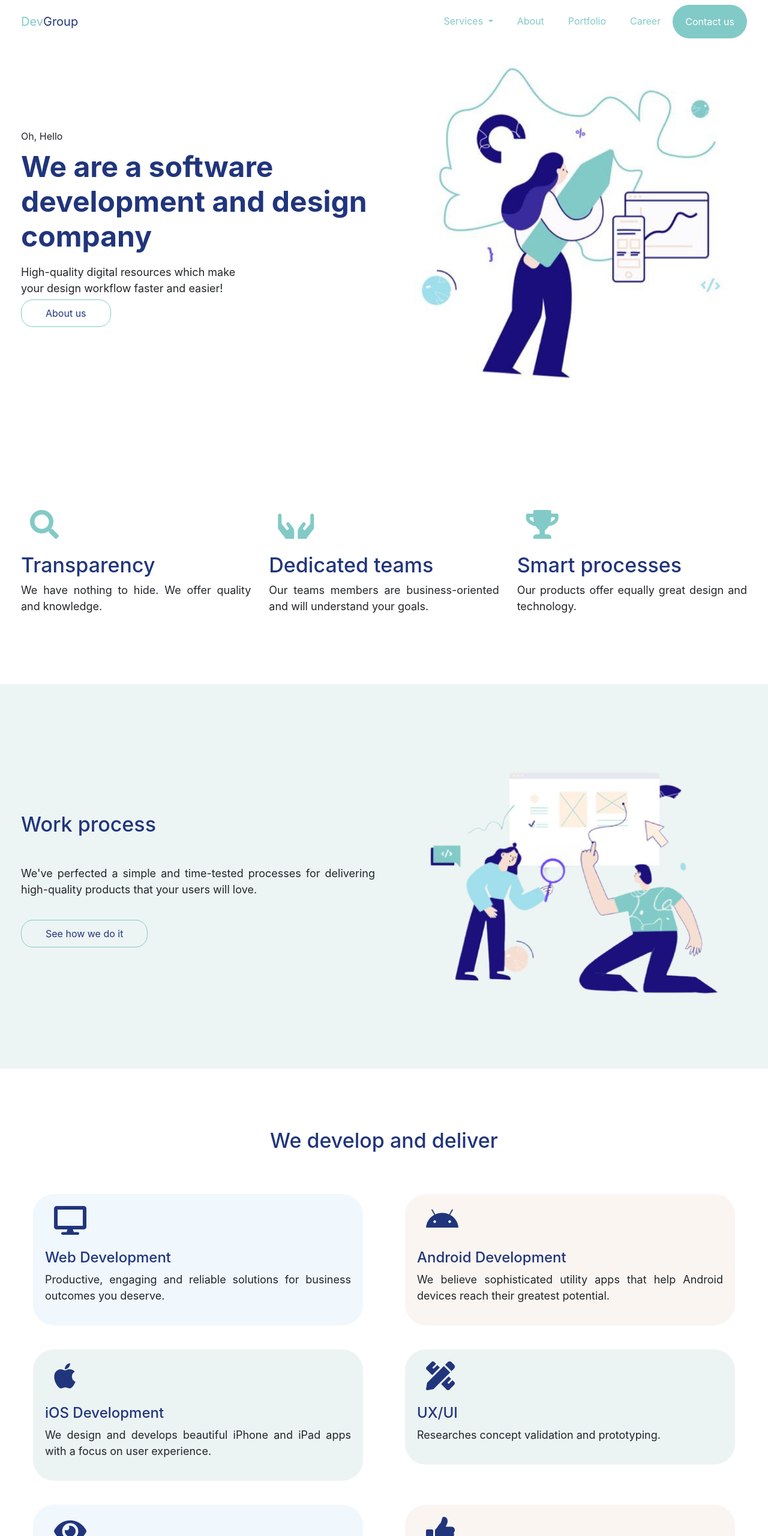
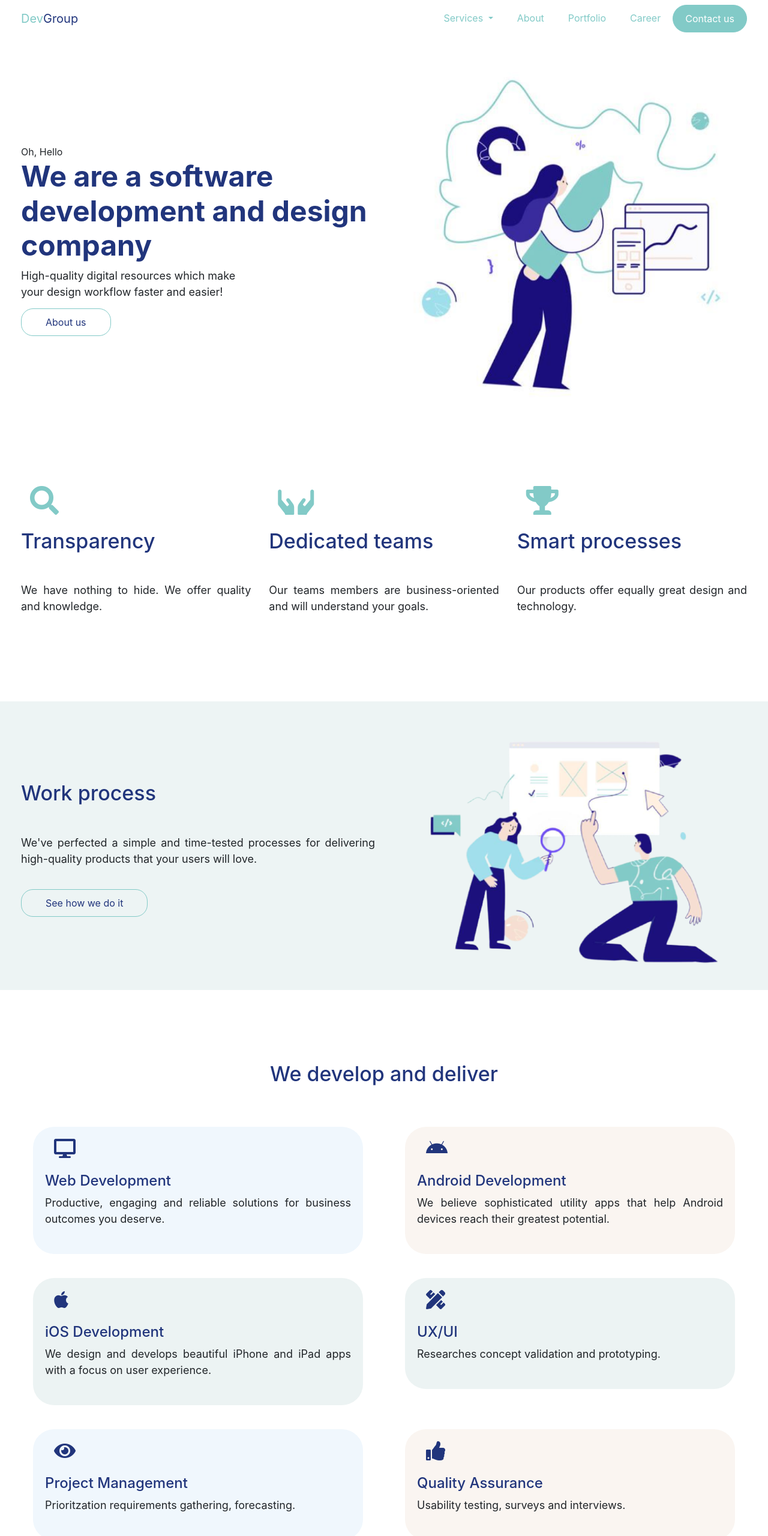
Before and after one commit to ujwaljaglan9211/bootstrap-demo, a plain HTML site: page alvrio/index.html in a window 1280 px wide. Shown: the top 2560 px of the page at 60% size. Drawn offline with nearby package versions, Linux system fonts and the light colour scheme.

Commit message:
responsive issues has been fixed

```diff
--- a/alvrio/assets/css/style.css
+++ b/alvrio/assets/css/style.css
@@ -5,9 +5,6 @@ body{
 }
 .container{
   max-width: 1240px;
-}
-img{
-  max-width: 100%;
 }
 a{
   transition: 0.5s;
@@ -25,7 +22,6 @@ a.active{
 h1{
   font-size: 48px;
   font-weight: bold;
-  padding: 10px 0px 10px 0px;
   color:  #21357c;
 }
 h2{
@@ -38,6 +34,7 @@ h3{
 }
 p{
   font-size: 18px;
+  margin-bottom: 25px;
 }
 i{
   color: #82cac7;
@@ -47,8 +44,8 @@ img{
   width: 100%;
 }
 .content{
-  padding-top: 100px;
-  padding-bottom: 100px;
+  margin: 100px 0px 100px 0px;
+  padding: 20px 0px 20px 0px;
 }
 a.button {
   border: 1px solid #82cac7;
@@ -75,9 +72,9 @@ a.button {
   color: #82cac7;
 }
 .navbar li a.nav-link{
-    padding: 15px 20px 15px 20px !important;
+  padding: 10px 20px 10px 20px !important
 }
-.navbar li.highlighting a{
+.navbar li.highlighting a.nav-link{
   border: 1px solid #82cac7;
   border-radius: 40px;
   color: #fff;
@@ -87,6 +84,9 @@ a.button {
 .navbar li.highlighting a:hover{
   border: 1px solid #21357c;
   background: #21357c;
+}
+section.services .services-card h2{
+  min-height: 80px;
 }
 section.work-process{
   background: #edf4f4;
--- a/alvrio/index.html
+++ b/alvrio/index.html
@@ -68,7 +68,7 @@
             <a href="#" class="button">About us</a>
           </div>
           <div class="col-md-6 order-md-12">
-            <img src="assets/images/landingpage_image.JPG" alt="Home Banner" title="Home Banner" />
+            <img src="assets/images/landingpage_image.JPG" class="mw-100" alt="Home Banner" title="Home Banner" />
           </div>
         </div>
       </div>
@@ -115,8 +115,8 @@
             <p class="text-justify mt-5 mb-5">We've perfected a simple and time-tested processes for delivering high-quality products that your users will love.</p>
             <a href="" class="button">See how we do it</a>
           </div>
-          <div class="col-md-6 order-12">
-            <img src="assets/images/work-process.png" alt="Work porcess" title="Work process" />
+          <div class="col-md-6 order-md-12">
+            <img src="assets/images/work-process.png" class="mw-100" alt="Work porcess" title="Work process" />
           </div>
         </div>
       </div>
@@ -132,7 +132,7 @@
           <div class="col-md-6">
             <div class="development-card web">
               <!-- <img src="" alt="Web Development" title="Web Development" /> -->
-              <i class="fa fa-desktop fa-3x mb-4"></i>
+              <i class="fa fa-desktop fa-2x mb-4"></i>
               <h3>Web Development</h3>
               <p class="text-justify">Productive, engaging and reliable solutions for business outcomes you deserve.</p>
             </div>
@@ -140,7 +140,7 @@
           <div class="col-md-6">
             <div class="development-card android">
               <!-- <img src="" alt="Android Development" title="Android Development" /> -->
-              <i class="fab fa-android fa-3x mb-4"></i>
+              <i class="fab fa-android fa-2x mb-4"></i>
               <h3>Android Development</h3>
               <p class="text-justify">We believe sophisticated utility apps that help Android devices reach their greatest potential.</p>
             </div>
@@ -148,7 +148,7 @@
           <div class="col-md-6">
             <div class="development-card ios">
               <!-- <img src="" alt="iOS Development" title="iOS Development" /> -->
-              <i class="fab fa-apple fa-3x mb-4"></i>
+              <i class="fab fa-apple fa-2x mb-4"></i>
               <h3>iOS Development</h3>
               <p class="text-justify">We design and develops beautiful iPhone and iPad apps with a focus on user experience.</p>
             </div>
@@ -156,7 +156,7 @@
           <div class="col-md-6">
             <div class="development-card ui-ux">
               <!-- <img src="" alt="UX/UI" title="UX/UI" /> -->
-              <i class="fa fa-pencil-ruler fa-3x mb-4"></i>
+              <i class="fa fa-pencil-ruler fa-2x mb-4"></i>
               <h3>UX/UI</h3>
               <p class="text-justify">Researches concept validation and prototyping.</p>
             </div>
@@ -164,7 +164,7 @@
           <div class="col-md-6">
             <div class="development-card project">
               <!-- <img src="" alt="Project Management" title="Project Management" /> -->
-              <i class="fa fa-eye fa-3x mb-4"></i>
+              <i class="fa fa-eye fa-2x mb-4"></i>
               <h3>Project Management</h3>
               <p class="text-justify">Prioritzation requirements gathering, forecasting.</p>
             </div>
@@ -172,7 +172,7 @@
           <div class="col-md-6">
             <div class="development-card quality">
               <!-- <img src="" alt="Quality Assurance" title="Quality Assurance" /> -->
-              <i class="fa fa-thumbs-up fa-3x mb-4"></i>
+              <i class="fa fa-thumbs-up fa-2x mb-4"></i>
               <h3>Quality Assurance</h3>
               <p class="text-justify">Usability testing, surveys and interviews.</p>
             </div>
@@ -186,7 +186,7 @@
       <div class="container">
         <div class="row">
           <div class="col-md-6">
-            <img src="assets/images/contactus.JPG" alt="Contact" title="Contact" />
+            <img src="assets/images/contactus.JPG" class="mw-100" alt="Contact" title="Contact" />
           </div>
           <div class="col-md-6 m-auto">
             <div class="row">
```
